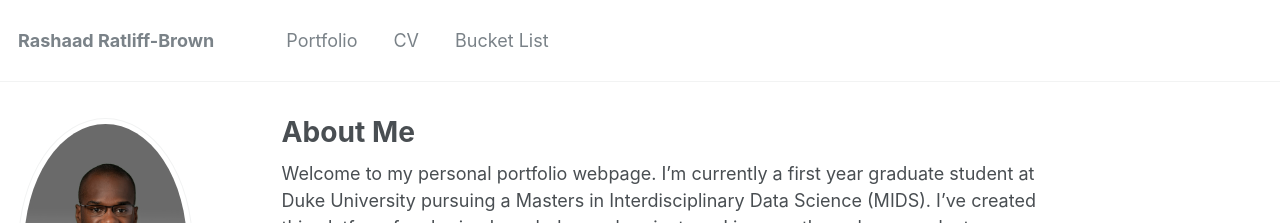
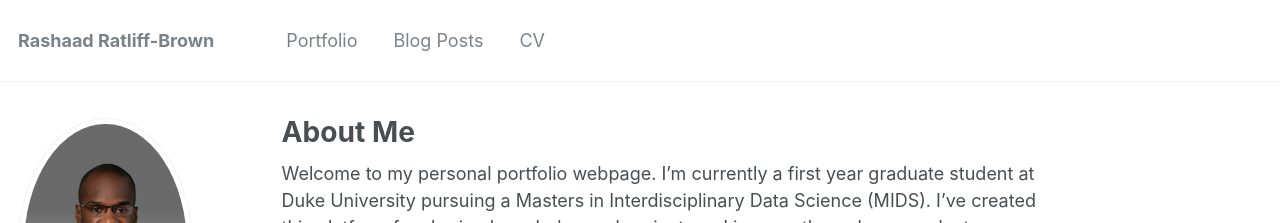
Before and after one commit to caratliff/caratliff.github.io, a Jekyll site: the page built from _pages/about.md, in a window 1280 px wide. Shown: the top 223 px of the page. Built offline with Jekyll 4.4.1, drawn with Linux system fonts in a browser that asks for light colours.

Commit message:
Update navigation.yml

```diff
--- a/_data/navigation.yml
+++ b/_data/navigation.yml
@@ -12,14 +12,11 @@ main:
   - title: "Portfolio"
     url: /portfolio/
 
-  #- title: "Blog Posts"
-    #url: /year-archive/
+  - title: "Blog Posts"
+    url: /year-archive/
 
   - title: "CV"
     url: /cv/
 
-  - title: "Bucket List"
-    url: /blist/
-
   #- title: "Guide"
     #url: /markdown/
```
